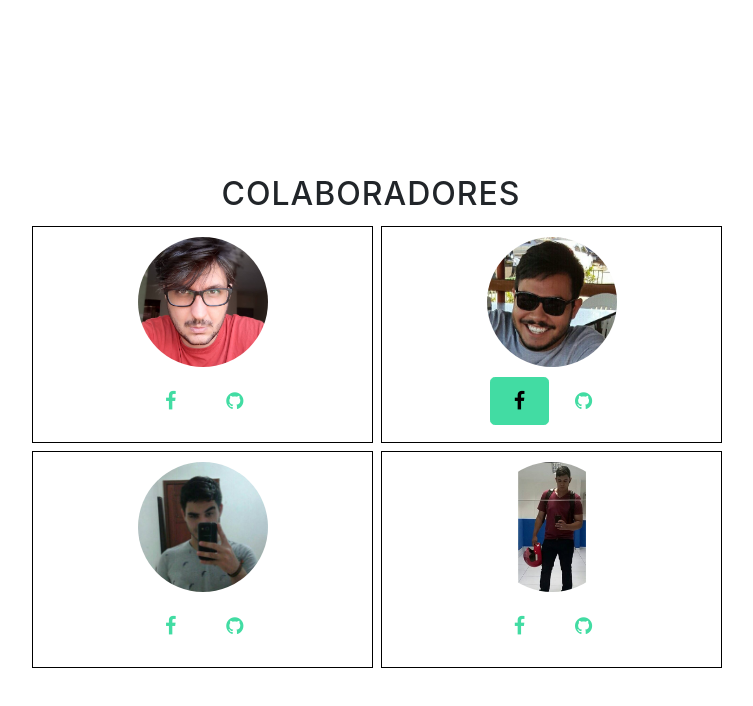
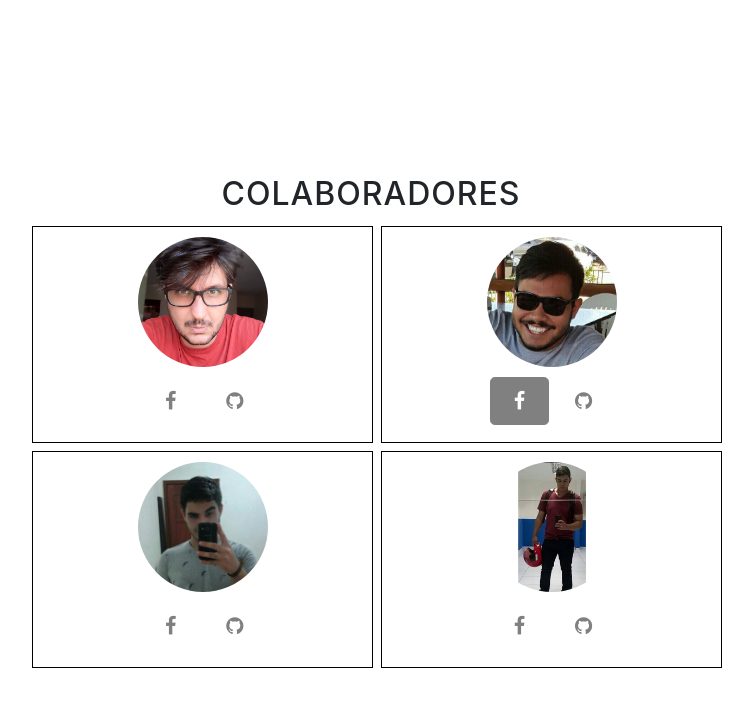
Before and after one commit to allekwrc/site-pesquisa-engsoft, a website with bundled scripts: page index.html in a window 1280 px wide. In both pictures the pointer is over the link 788 px from the left and 7294 px from the top of the page. Shown: the part 6894-7600 px from the top of the page, without its empty margins (269-1022 px from the left). Built offline with nearby package versions, Linux system fonts and the light colour scheme.

Commit message:
Alteração de cores

```diff
--- a/css/grayscale.css
+++ b/css/grayscale.css
@@ -263,16 +263,16 @@ a:focus, a:hover {
 }
 
 .btn-default {
-  color: #42DCA3;
-  border: 1px solid #42DCA3;
+  color: grey;
+  border: 1px solid grey;
   background-color: transparent;
 }
 
 .btn-default:focus, .btn-default:hover {
-  color: black;
-  border: 1px solid #42DCA3;
+  color: white;
+  border: 1px solid grey;
   outline: none;
-  background-color: #42DCA3;
+  background-color: grey;
 }
 
 ul.banner-social-buttons {
```
